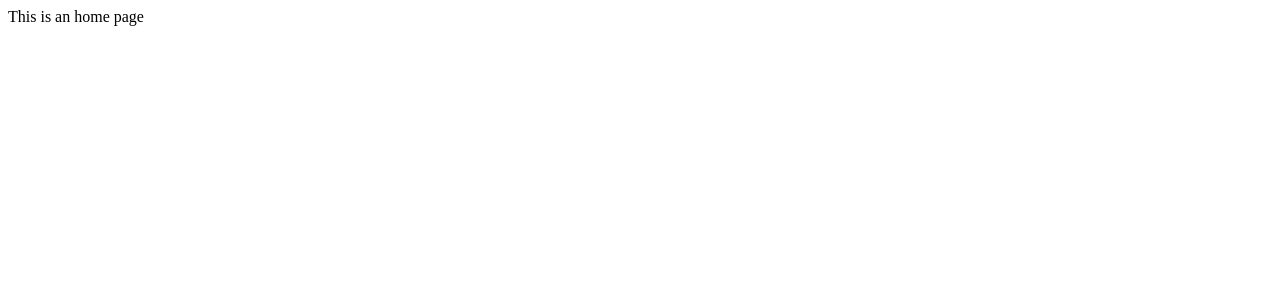
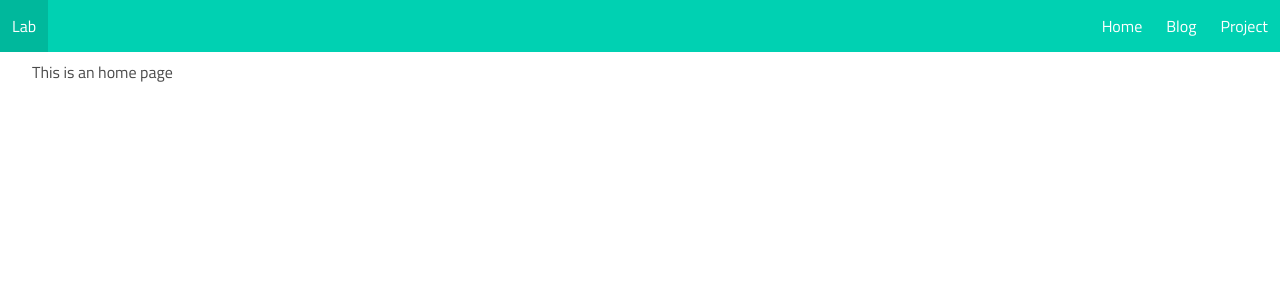
Before and after one commit to zeuxisoo/my-laboratori, a Vue app: page / in a window 1280 px wide. Shown: the top 300 px of the page. Built offline with nearby package versions, Linux system fonts and the light colour scheme.

Commit message:
change to default basic layout

```diff
--- a/package.json
+++ b/package.json
@@ -8,6 +8,7 @@
         "lint": "vue-cli-service lint"
     },
     "dependencies": {
+        "bulma": "^0.7.1",
         "vue": "^2.5.16",
         "vue-router": "^3.0.1",
         "vuex": "^3.0.1"
--- a/public/index.html
+++ b/public/index.html
@@ -5,6 +5,7 @@
 <meta http-equiv="X-UA-Compatible" content="IE=edge">
 <meta name="viewport" content="width=device-width,initial-scale=1.0">
 <link rel="icon" href="<%= BASE_URL %>favicon.ico">
+<link href="https://fonts.googleapis.com/css?family=Titillium+Web" rel="stylesheet">
 <title>test</title>
 </head>
 <body>
--- a/src/app.vue
+++ b/src/app.vue
@@ -1,10 +1,54 @@
 <template>
     <div id="app">
-        <router-view/>
+        <nav class="navbar is-fixed-top is-primary" role="navigation" aria-label="main navigation">
+            <div class="navbar-brand">
+                <router-link :to="{ name: 'home' }" class="navbar-item">Lab</router-link>
+
+                <a role="button"
+                    class="navbar-burger burger"
+                    v-on:click="show_navbar = !show_navbar"
+                    v-bind:class="{ 'is-active': show_navbar }">
+                    <span aria-hidden="true"></span>
+                    <span aria-hidden="true"></span>
+                    <span aria-hidden="true"></span>
+                </a>
+            </div>
+
+            <div class="navbar-menu" v-bind:class="{ 'is-active': show_navbar }">
+                <div class="navbar-end">
+                    <router-link :to="{ name: 'home' }" class="navbar-item">Home</router-link>
+                    <a href="https://www.not.im/" class="navbar-item">Blog</a>
+                    <a href="https://project.not.im/" class="navbar-item">Project</a>
+                </div>
+            </div>
+        </nav>
+        <div class="container is-fluid">
+            <router-view></router-view>
+        </div>
     </div>
 </template>
 
 <style>
+body {
+    padding-top: 60px;
+}
+
 #app {
+    font-family: 'Titillium Web', sans-serif;
 }
 </style>
+
+<script>
+import './../node_modules/bulma/css/bulma.css';
+
+export default {
+
+    data() {
+        return {
+            show_navbar: false,
+            transition_name: 'fade-enter'
+        }
+    }
+
+}
+</script>
```
Also changed, not shown: 1 other file (tests, documents, lock files or other folders).
